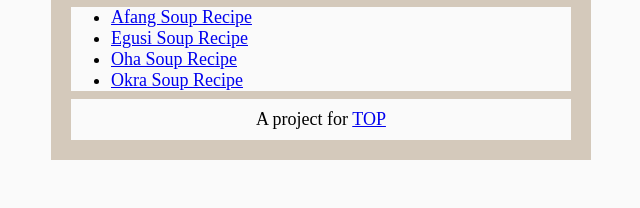
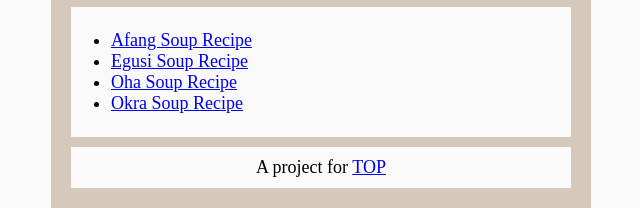
Before and after one commit to danieletie/odin-recipes, a plain HTML site: page index.html in a window 1280 px wide. Shown: the part 622-830 px from the top of the page, without its empty margins (339-979 px from the left). Before the commit the page ends 800 px from the top, so only its background shows below. Drawn offline with Linux system fonts and the light colour scheme.

Commit message:
Modify CSS and footer links
-Add padding to ingredients and steps div classes
-Update link in footer to the right TOP lecture

```diff
--- a/index.html
+++ b/index.html
@@ -23,7 +23,7 @@
 
                 </ul>
             </div>
-            <p class="foot">A project for <a href="https://www.theodinproject.com/lessons/foundations-recipes">TOP</a></p>
+            <p class="foot">A project for <a href="https://www.theodinproject.com/lessons/foundations-block-and-inline">TOP</a></p>
         </div>
     </body>
 </html>
--- a/style.css
+++ b/style.css
@@ -110,7 +110,7 @@ div {
     background-color: #fafafa;
     text-align: left;
     margin-top: -10px;
-    padding: 0px 0px;
+    padding: 5px 0px;
 
 
 }
@@ -122,7 +122,7 @@ div {
 
 .foot {
     background-color: #fafafa;
-    margin-top: -10px;
+    margin-top: 10px;
     margin-bottom: 0px;
     text-align: center;
 }
```
Also changed, not shown: recipes/egusi.html (+1 -1 lines), recipes/oha.html (+1 -1 lines), recipes/okra.html (+1 -1 lines).
